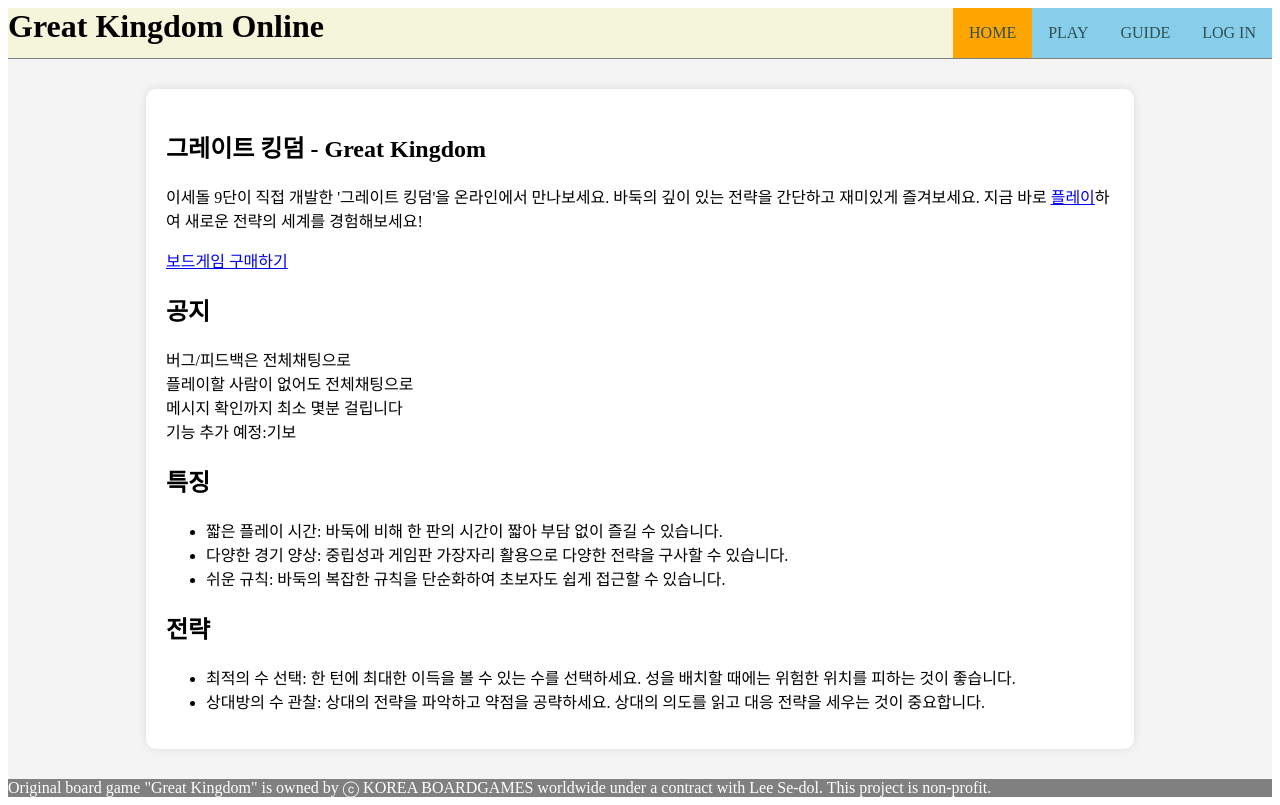
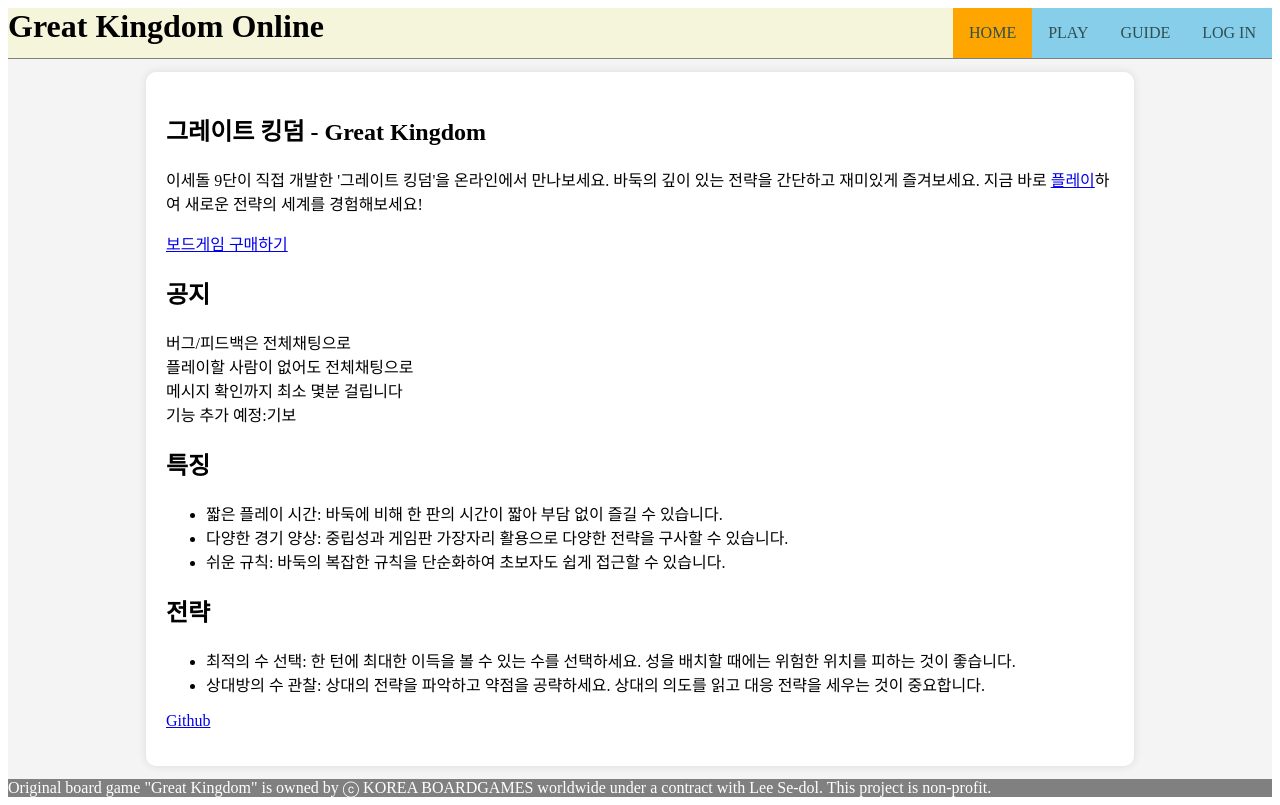
Before and after one commit to ParkChangSun/great-kingdom-web, a SvelteKit app: page / in a window 1280 px wide. Built offline with nearby package versions, Linux system fonts and the light colour scheme.

Commit message:
add github link

```diff
--- a/src/routes/+page.svelte
+++ b/src/routes/+page.svelte
@@ -41,6 +41,8 @@
 				세우는 것이 중요합니다.
 			</li>
 		</ul>
+
+		<p><a href="https://github.com/ParkChangSun/great-kingdom-web">Github</a></p>
 	</article>
 </main>
 
```
